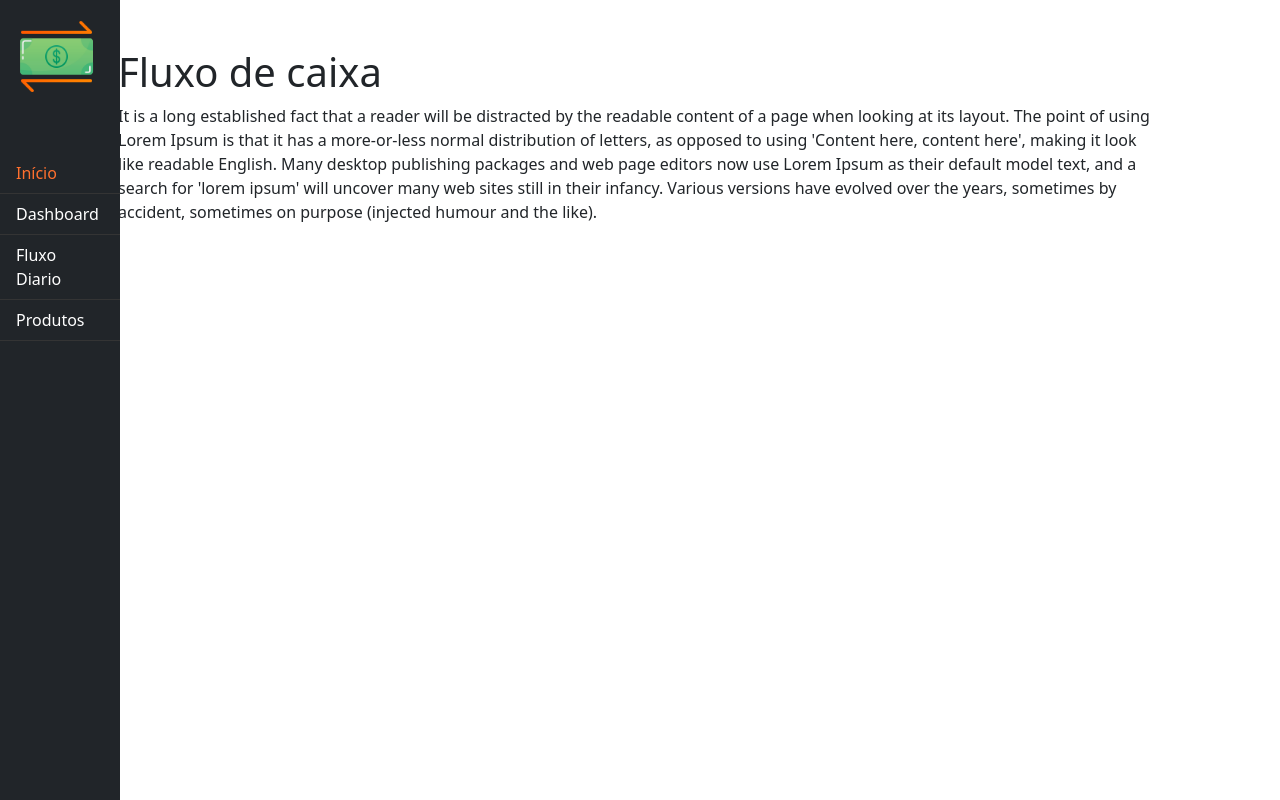
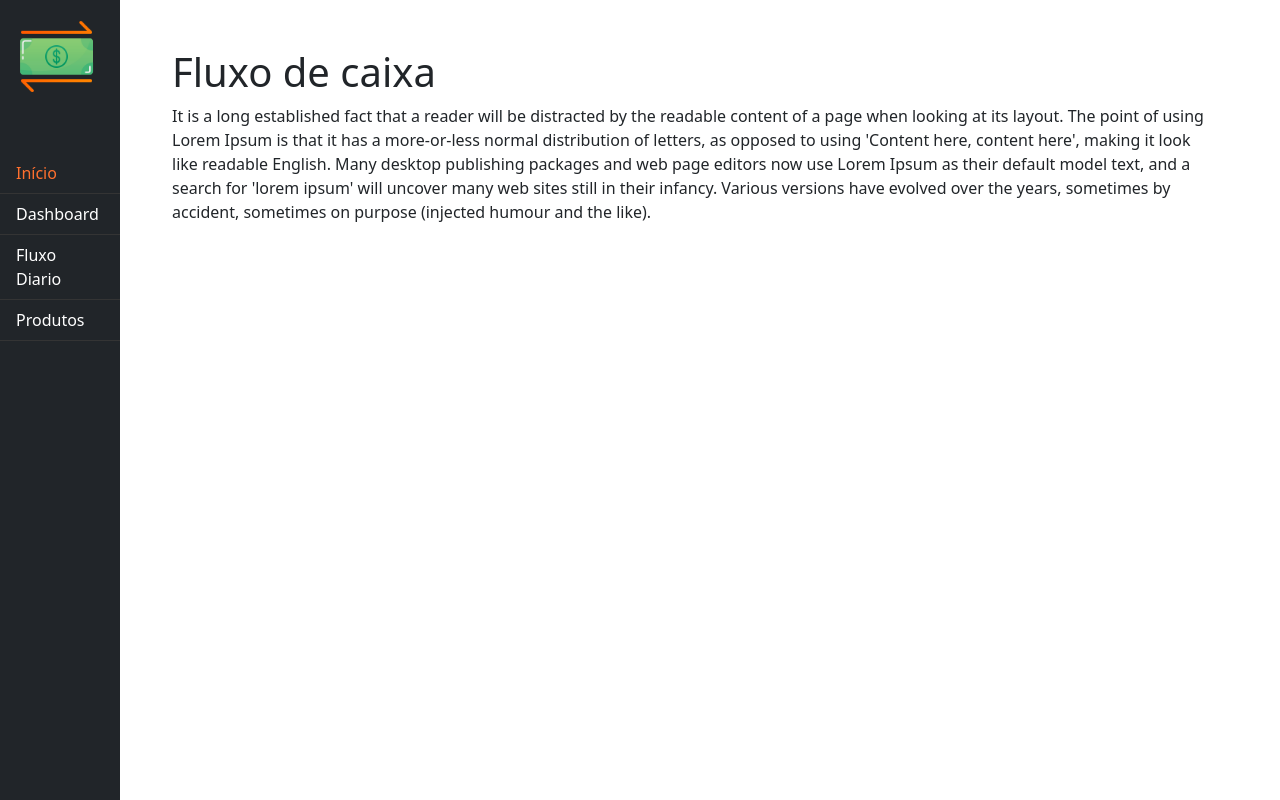
Before and after one commit to LucasViniciusLima/control-plus-front-end, an Angular app: page /home in a window 1280 px wide. Built offline with nearby package versions, Linux system fonts and the light colour scheme.

Commit message:
responsive-fix

```diff
--- a/src/app/app.component.html
+++ b/src/app/app.component.html
@@ -1,4 +1,4 @@
 <navigation-bar></navigation-bar>
-<div class="container-md p-5 ml-3">
+<div class="container p-5 me-3">
   <router-outlet></router-outlet>
 </div>
```
